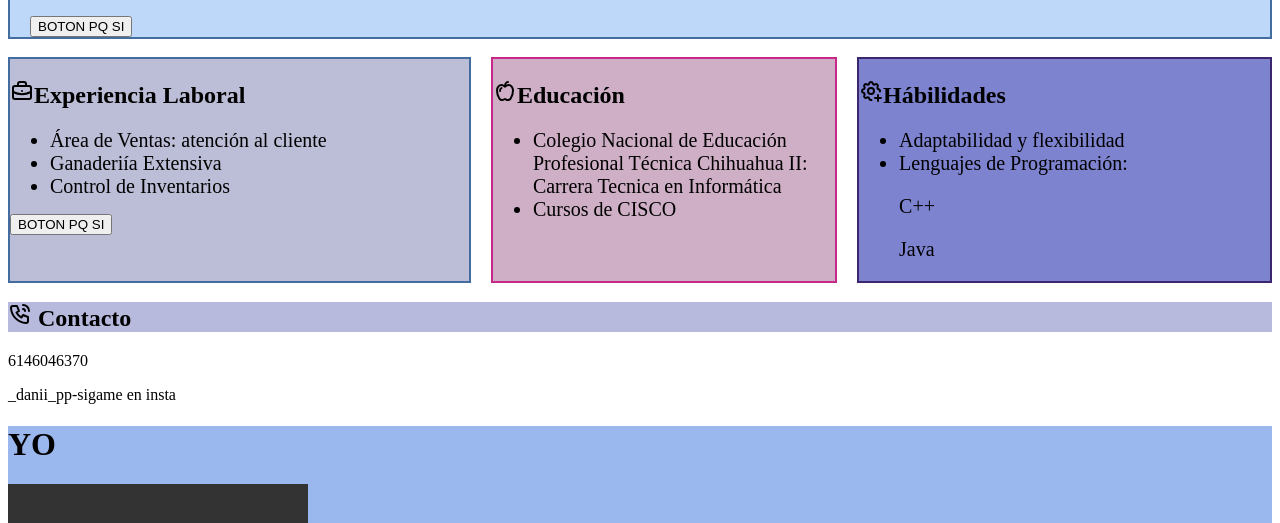
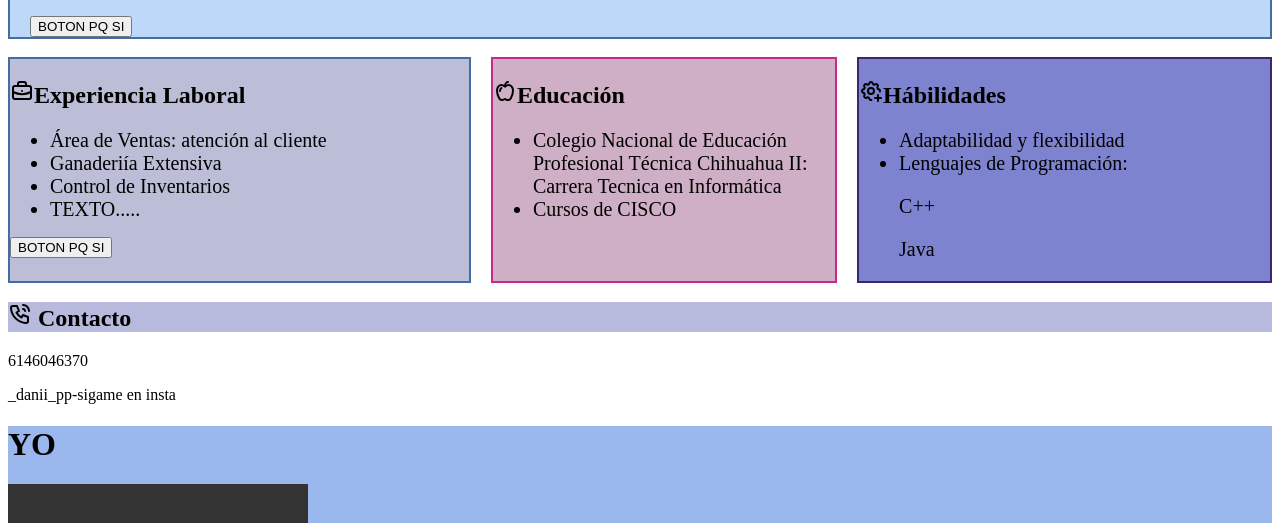
Before and after one commit to DanielaPinon/CV_HTML_CSS, a plain HTML site: page index.html in a window 1280 px wide. Shown: the part 277-800 px from the top of the page. Drawn offline with Linux system fonts and the light colour scheme; grey boxes are pictures that could not be loaded; files whose address does not match are found by name; a web font is replaced by a local one.

Commit message:
cambio html en la seccion info

```diff
--- a/index.html
+++ b/index.html
@@ -32,6 +32,7 @@
      <li>Área de Ventas: atención al cliente</li>
      <li>Ganaderiía Extensiva</li>
      <li>Control de Inventarios</li>
+     <li>TEXTO.....</li>
 
 
    </ul>
```
